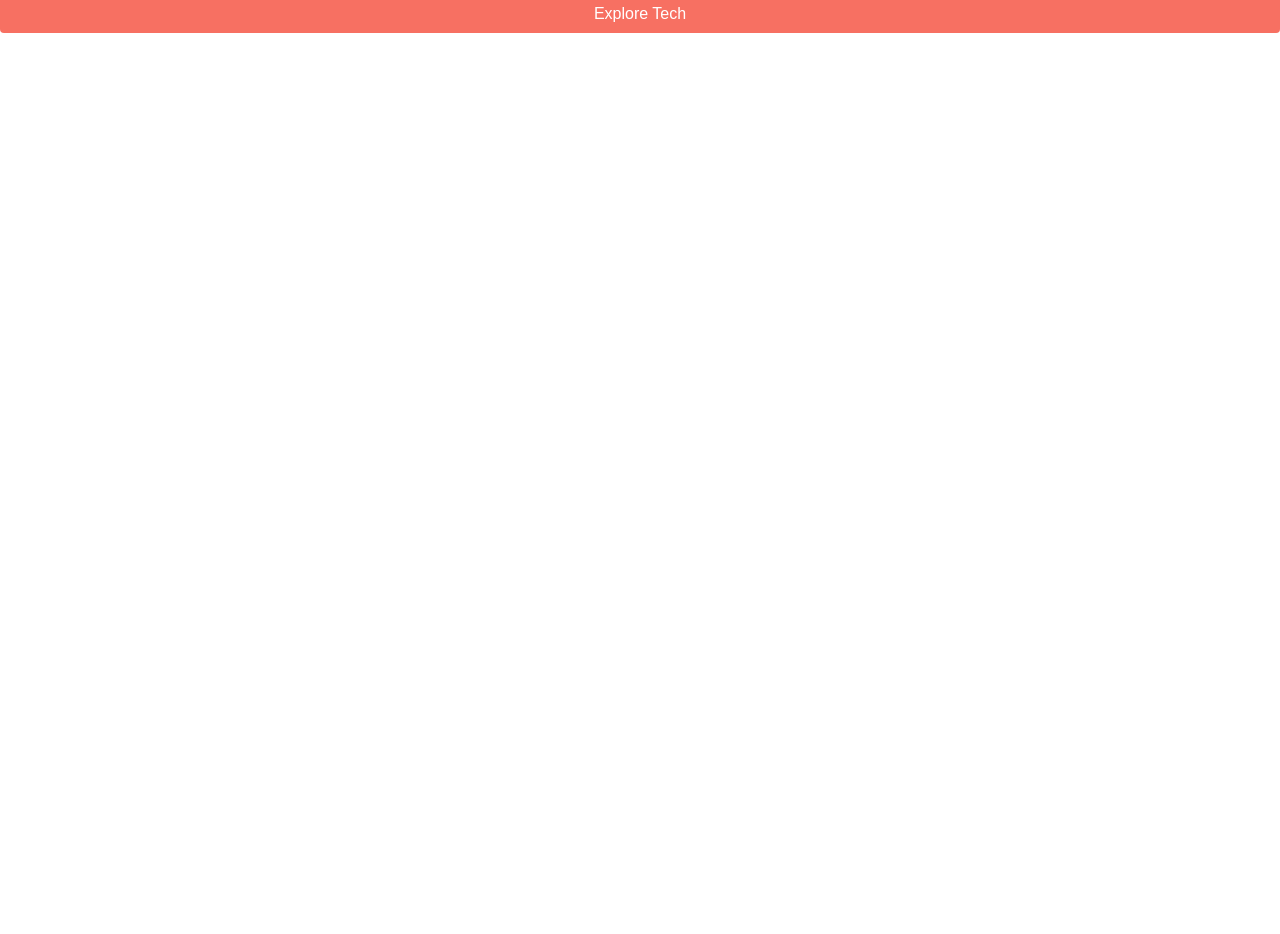
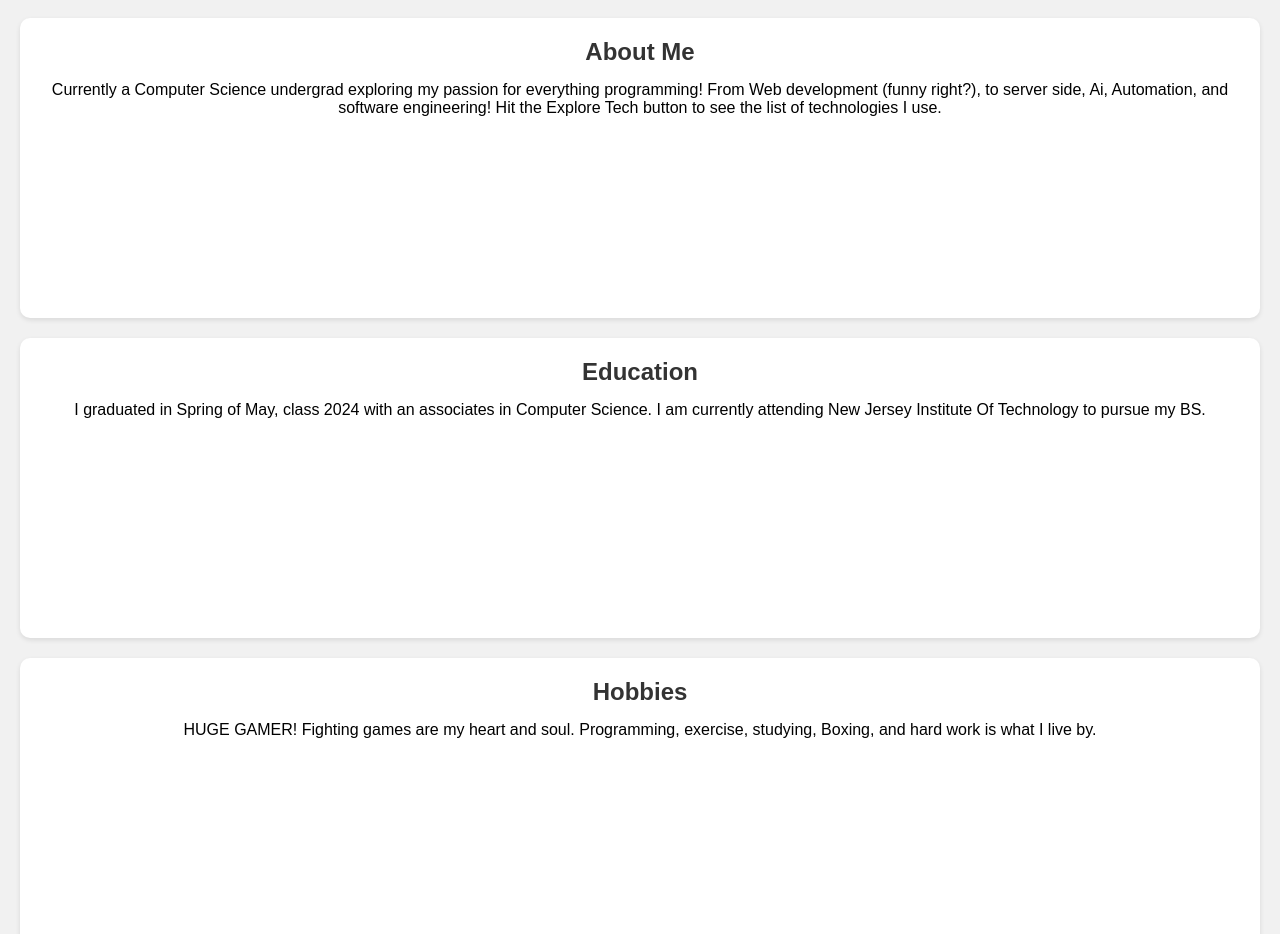
Before and after one commit to Buddah0/Website, a plain HTML site: page index.html in a window 1280 px wide. Shown: the part 140-1074 px from the top of the page. Before the commit the page ends 800 px from the top, so only its background shows below. Drawn offline with Linux system fonts and the light colour scheme.

Commit message:
Filled out the entirety of index.html and tech.html plus styles has been fixed and centered. All in all, completed basic static website.

```diff
--- a/index.html
+++ b/index.html
@@ -26,18 +26,39 @@
                 <a href="/" class="navbar__links">Products</a>
             </li>
             <li class="navbar__btn">
-                <a href="/" class="button">Sign Up</a>
+                <a href="/" class="button">Welcome</a>
             </li>
         </ul>
      </div>
     </nav>
 
+    <a href="tech.html" class="button">Explore Tech</a>
+
     <div class="content">
         <div class="box" id="box1">
-            <h1>Welcome to Bryan Matthew Bess Inc.</h1>
-            <p>Your one-stop shop for tech solutions and innovative products.</p>
-            <a href="tech.html" class="button">Explore Tech</a>
+            <h2>About Me</h2>
+            <p>Currently a Computer Science undergrad exploring my passion for everything programming! From Web development (funny right?), to server side, Ai, Automation, and software engineering! Hit the Explore Tech button to see the list of technologies I use.</p>
+        </div>
+
+        <div class="box" id="box2">
+            <h2>Education</h2>
+            <p>I graduated in Spring of May, class 2024 with an associates in Computer Science. I am currently attending New Jersey Institute Of Technology to pursue my BS.</p>
+        </div>
+
+        <div class="box" id="box3">
+            <h2>Hobbies</h2>
+            <p>HUGE GAMER! Fighting games are my heart and soul. Programming, exercise, studying, Boxing, and hard work is what I live by.</p>
+        </div>
+
+        <div class="box" id="box4">
+            <h2>Contact</h2>
+            <p>Thanks for getting this far. Reach me at bess.matthew04@gmail.com for any inquiries.</p>
         </div>
     </div>
+
+    <footer class="footer">
+        <p>&copy; 2024 Bryan Matthew Bess Inc. All rights reserved.</p>
+    </footer>
+
 </body>
 </html>
--- a/style.css
+++ b/style.css
@@ -3,6 +3,28 @@
     margin: 0;
     padding: 0;
     font-family: 'Kumbh Sans', sans-serif;
+}
+
+.content {
+    padding: 20px;
+    background: #f1f1f1;
+    height: 2000px;
+    justify-content: space-around;
+}
+
+.box {
+    padding: 20px;
+    background: #fff;
+    margin: 20px 0;
+    box-shadow: 0 2px 5px rgba(0,0,0,0.1);
+    text-align: center;
+    border-radius: 10px;
+    height: 300px;
+}
+
+h2 {
+    margin-bottom: 15px;
+    color: #333;
 }
 
 .navbar {
@@ -121,7 +143,7 @@
         display: grid;
         grid-template-columns: auto;
         margin: 0;
-        width: 100;
+        width: 100%;
         position: absolute;
         top: -1000px;
         opacity: 0;
```
Also changed, not shown: tech.html (+20 -1 lines).
